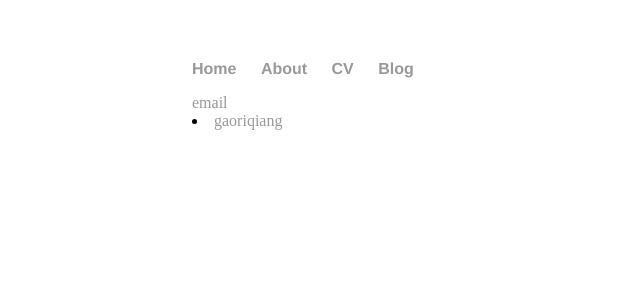
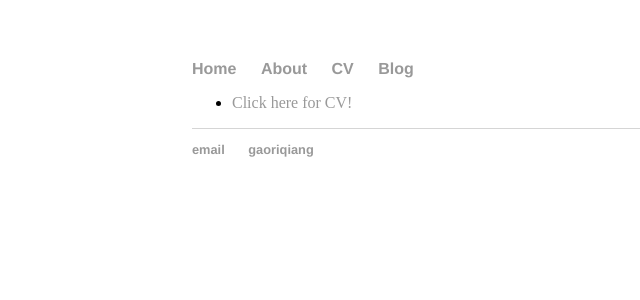
Before and after one commit to RiqiangGao/RiqiangGao.github.io, a Jekyll site: the page built from cv/index.html, in a window 1280 px wide. Shown: the top 300 px of the page, without its empty margins (0-640 px from the left). Built offline with Jekyll 4.4.1, drawn with Linux system fonts in a browser that asks for light colours.

Commit message:
Update index.html

```diff
--- a/cv/index.html
+++ b/cv/index.html
@@ -4,6 +4,8 @@ title: Riqiang's CV
 ---
 
 	<div class="cv">
-		<a href="https://github.com/RiqiangGao/RiqiangGao.github.io/files/Riqiang_CV.pdf> Click here for CV!</a>
+	<ul>
+		<li><a href="https://github.com/RiqiangGao/RiqiangGao.github.io/files/Riqiang_CV.pdf"> Click here for CV!</a></li>
+	</ul>
 
 	</div>
```
